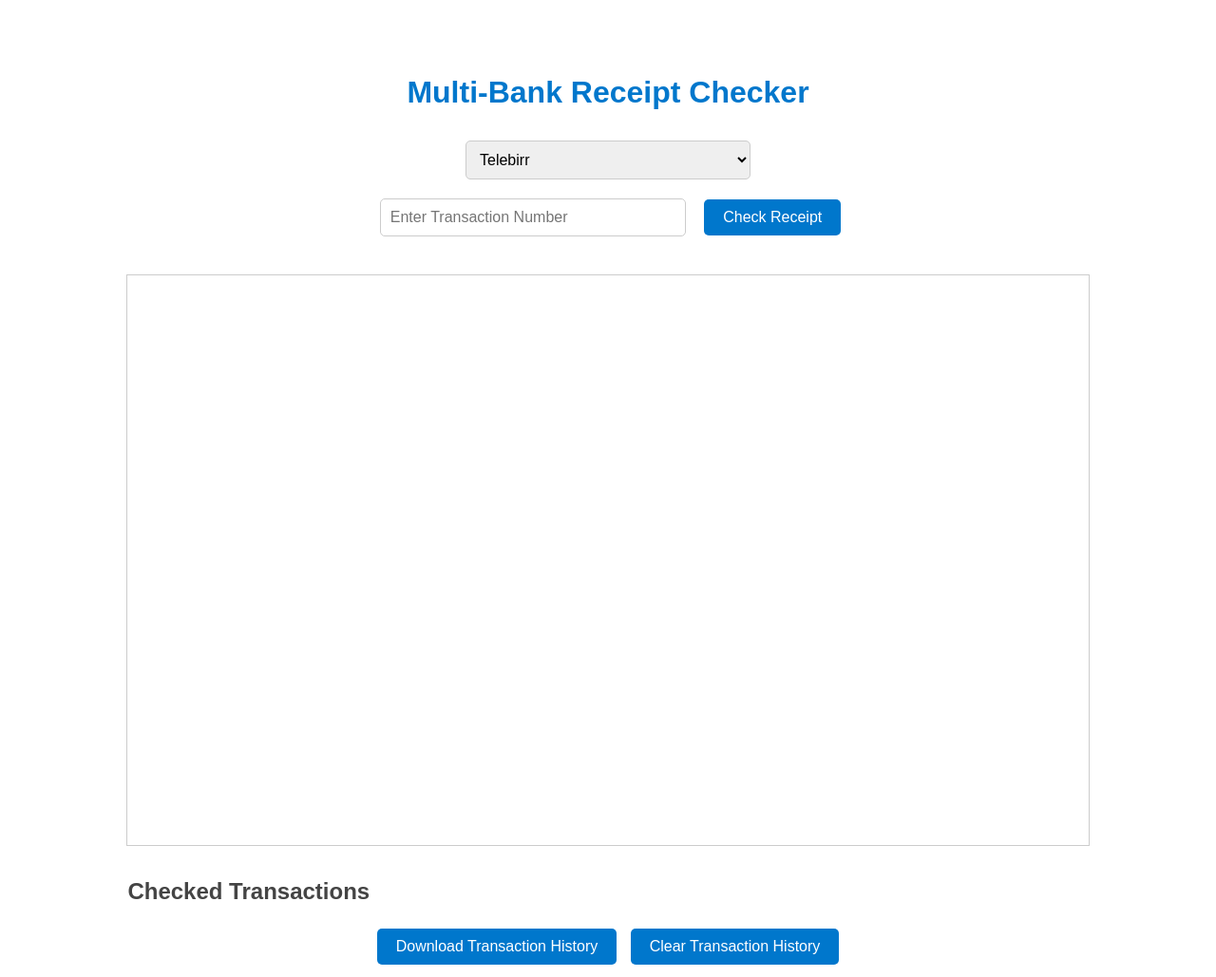
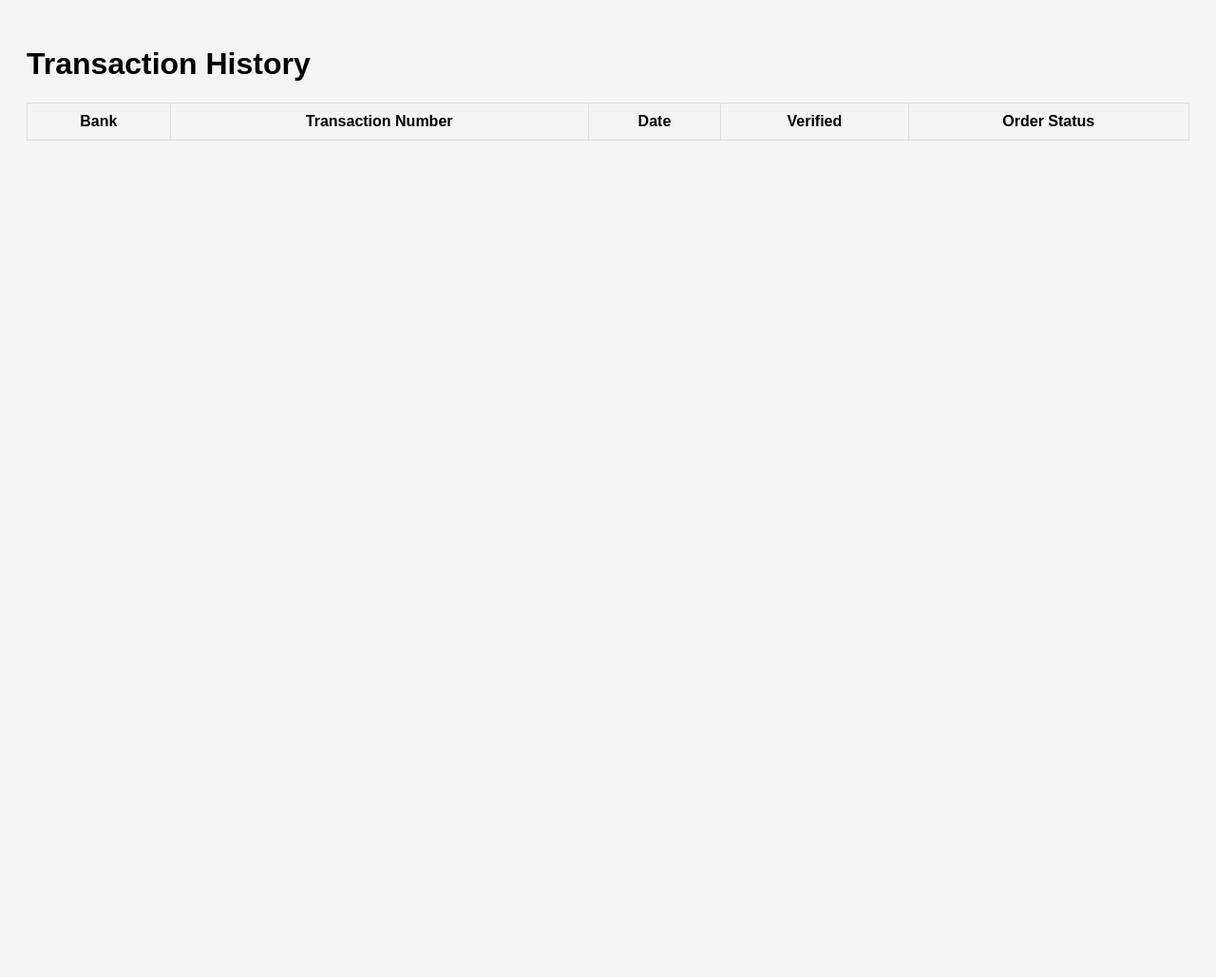
Before and after one commit to ethiogamer/ethio-gamer-topup, a plain HTML site: page index.html in a window 1280 px wide. Shown: the whole page at 95% size. After the commit the page ends 800 px from the top, so only its background shows below. Drawn offline with Linux system fonts and the light colour scheme; no server answers.

Commit message:
Update index.html

```diff
--- a/index.html
+++ b/index.html
@@ -2,202 +2,83 @@
 <html lang="en">
 <head>
     <meta charset="UTF-8">
-    <title>ETHIO GAMER TOP-UP</title>
+    <meta name="viewport" content="width=device-width, initial-scale=1.0">
+    <title>Transaction History</title>
     <style>
         body {
             font-family: Arial, sans-serif;
+            padding: 20px;
+            background-color: #f4f4f4;
+        }
+        table {
+            width: 100%;
+            margin-top: 20px;
+            border-collapse: collapse;
+        }
+        table, th, td {
+            border: 1px solid #ddd;
+        }
+        th, td {
+            padding: 10px;
             text-align: center;
-            padding-top: 50px;
-        }
-        h1 {
-            color: #0077cc;
-        }
-        select, input {
-            padding: 10px;
-            font-size: 16px;
-            margin: 10px;
-            width: 300px;
-            border-radius: 5px;
-            border: 1px solid #ccc;
-        }
-        button {
-            padding: 10px 20px;
-            font-size: 16px;
-            border-radius: 5px;
-            background-color: #0077cc;
-            color: white;
-            border: none;
-            cursor: pointer;
-            margin: 5px;
-        }
-        iframe {
-            margin-top: 30px;
-            width: 80%;
-            height: 600px;
-            border: 1px solid #ccc;
-        }
-        #history {
-            margin-top: 30px;
-            text-align: left;
-            width: 80%;
-            margin-left: auto;
-            margin-right: auto;
-        }
-        #history h2 {
-            color: #444;
-        }
-        #history ul {
-            list-style-type: none;
-            padding: 0;
-        }
-        #history li {
-            padding: 5px 0;
-            border-bottom: 1px solid #eee;
         }
     </style>
 </head>
 <body>
 
-    <h1>Multi-Bank Receipt Checker</h1>
+    <h1>Transaction History</h1>
 
-    <select id="bankSelector">
-        <option value="telebirr">Telebirr</option>
-        <option value="cbe">Commercial Bank of Ethiopia (CBE)</option>
-        <option value="abyssinia">Abyssinia Bank</option>
-        <option value="ebirr-kaffi">E-BIRR KAFFI</option>
-        <option value="ebirr-coopay">E-BIRR COOpay</option>
-    </select>
+    <table id="transactionTable">
+        <thead>
+            <tr>
+                <th>Bank</th>
+                <th>Transaction Number</th>
+                <th>Date</th>
+                <th>Verified</th>
+                <th>Order Status</th>
+            </tr>
+        </thead>
+        <tbody id="transactionTableBody"></tbody>
+    </table>
 
-    <br>
-    <input type="text" id="txnInput" placeholder="Enter Transaction Number">
-    <button onclick="loadReceipt()">Check Receipt</button>
-
-    <iframe id="receiptFrame"></iframe>
-
-    <div id="history">
-        <h2>Checked Transactions</h2>
-        <ul id="historyList"></ul>
-    </div>
-
-    <button onclick="downloadHistory()">Download Transaction History</button>
-    <button onclick="clearHistory()">Clear Transaction History</button>
+    <!-- Firebase SDK -->
+    <script src="https://www.gstatic.com/firebasejs/9.6.1/firebase-app.js"></script>
+    <script src="https://www.gstatic.com/firebasejs/9.6.1/firebase-firestore.js"></script>
 
     <script>
-        // Retrieve the transaction history from localStorage (if it exists)
-        let transactionHistory = JSON.parse(localStorage.getItem("transactionHistory")) || [];
+        const firebaseConfig = {
+            apiKey: "AIzaSyBamCALWsdrWviiEkA26cP6dCJZqZ5NScY",
+            authDomain: "ethio-a1e95.firebaseapp.com",
+            projectId: "ethio-a1e95",
+            storageBucket: "ethio-a1e95.firebasestorage.app",
+            messagingSenderId: "697514706181",
+            appId: "1:697514706181:web:03147af1833cc25719636c",
+            measurementId: "G-FDTWBNFP7F"
+        };
 
-        // Load saved transaction history on page load
+        const app = firebase.initializeApp(firebaseConfig);
+        const db = firebase.firestore(app);
+
+        // Load transaction data from Firestore
         window.onload = function() {
-            const historyList = document.getElementById("historyList");
-            transactionHistory.forEach(item => {
-                const listItem = document.createElement("li");
-                listItem.textContent = `Bank: ${item.bank}, Transaction: ${item.txn}, Date: ${item.date}`;
-                historyList.prepend(listItem);
+            const tableBody = document.getElementById("transactionTableBody");
+            db.collection("transactions").get().then(snapshot => {
+                snapshot.forEach(doc => {
+                    const data = doc.data();
+                    const row = document.createElement("tr");
+                    row.innerHTML = `
+                        <td>${data.bank}</td>
+                        <td>${data.txn}</td>
+                        <td>${data.date}</td>
+                        <td>${data.verified ? 'Verified' : 'Not Verified'}</td>
+                        <td>${data.orderStatus ? 'Completed' : 'Pending'}</td>
+                    `;
+                    tableBody.appendChild(row);
+                });
+            }).catch(error => {
+                console.error("Error getting documents: ", error);
             });
         };
-
-        function loadReceipt() {
-            const bank = document.getElementById("bankSelector").value;
-            const txn = document.getElementById("txnInput").value.trim();
-            const currentTime = new Date().toLocaleString(); // Get the current time and date
-
-            if (txn === "") {
-                alert("Please enter a transaction number.");
-                return;
-            }
-
-            let url = "";
-            switch (bank) {
-                case "telebirr":
-                    url = "https://transactioninfo.ethiotelecom.et/receipt/" + txn;
-                    break;
-                case "cbe":
-                    url = "https://apps.cbe.com.et:100/?id=" + txn + "46776488";
-                    break;
-                case "abyssinia":
-                    url = "https://cs.bankofabyssinia.com/slip/?trx=" + txn;
-                    break;
-                case "ebirr-kaffi":
-                    url = "https://transactioninfo.ebirr.com/kaafimf-Ebirr/receipt/" + txn;
-                    break;
-                case "ebirr-coopay":
-                    url = "https://transactioninfo.ebirr.com/coopay-Ebirr/receipt/" + txn;
-                    break;
-                default:
-                    alert("Invalid bank selection.");
-                    return;
-            }
-
-            // Check for duplicate transaction
-            const historyList = document.getElementById("historyList");
-            const existingItems = historyList.querySelectorAll("li");
-            let duplicate = false;
-
-            existingItems.forEach(item => {
-                if (item.textContent.includes(`Transaction: ${txn}`)) {
-                    duplicate = true;
-                }
-            });
-
-            if (duplicate) {
-                alert("⚠️ This transaction has already been checked!");
-            } else {
-                const listItem = document.createElement("li");
-                const bankName = document.getElementById("bankSelector").options[document.getElementById("bankSelector").selectedIndex].text;
-                listItem.textContent = `Bank: ${bankName}, Transaction: ${txn}, Date: ${currentTime}`;
-                historyList.prepend(listItem);
-
-                // Add to transaction history array
-                transactionHistory.push({ bank: bankName, txn: txn, date: currentTime });
-
-                // Save to localStorage
-                localStorage.setItem("transactionHistory", JSON.stringify(transactionHistory));
-            }
-
-            if (bank === "cbe") {
-    window.open(url, "_blank");
-} else {
-    document.getElementById("receiptFrame").src = url;
-}
-
-        }
-
-        // Trigger on Enter key
-        document.getElementById("txnInput").addEventListener("keypress", function (e) {
-            if (e.key === "Enter") {
-                e.preventDefault();
-                loadReceipt();
-            }
-        });
-
-        // Download transaction history as CSV
-        function downloadHistory() {
-            if (transactionHistory.length === 0) {
-                alert("No transactions to download.");
-                return;
-            }
-
-            const csvContent = "Bank,Transaction Number,Date\n" +
-                transactionHistory.map(item => `${item.bank},${item.txn},${item.date}`).join("\n");
-
-            const encodedUri = encodeURI('data:text/csv;charset=utf-8,' + csvContent);
-            const link = document.createElement("a");
-            link.setAttribute("href", encodedUri);
-            link.setAttribute("download", "transaction_history.csv");
-            document.body.appendChild(link);
-            link.click();
-            document.body.removeChild(link);
-        }
-
-        // Clear transaction history
-        function clearHistory() {
-            if (confirm("Are you sure you want to clear all transaction history?")) {
-                transactionHistory = [];
-                localStorage.removeItem("transactionHistory");
-                document.getElementById("historyList").innerHTML = "";
-                alert("Transaction history cleared.");
-            }
-        }
     </script>
 
 </body>
```
